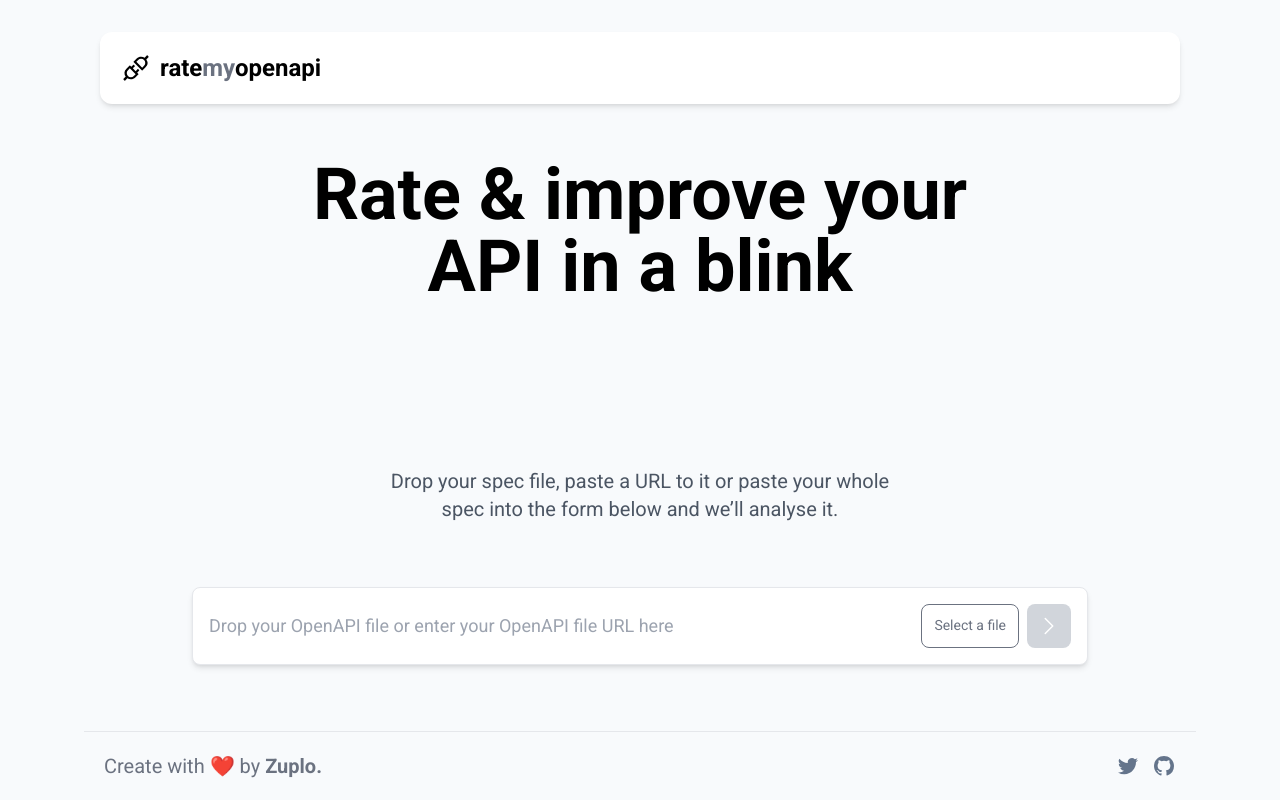
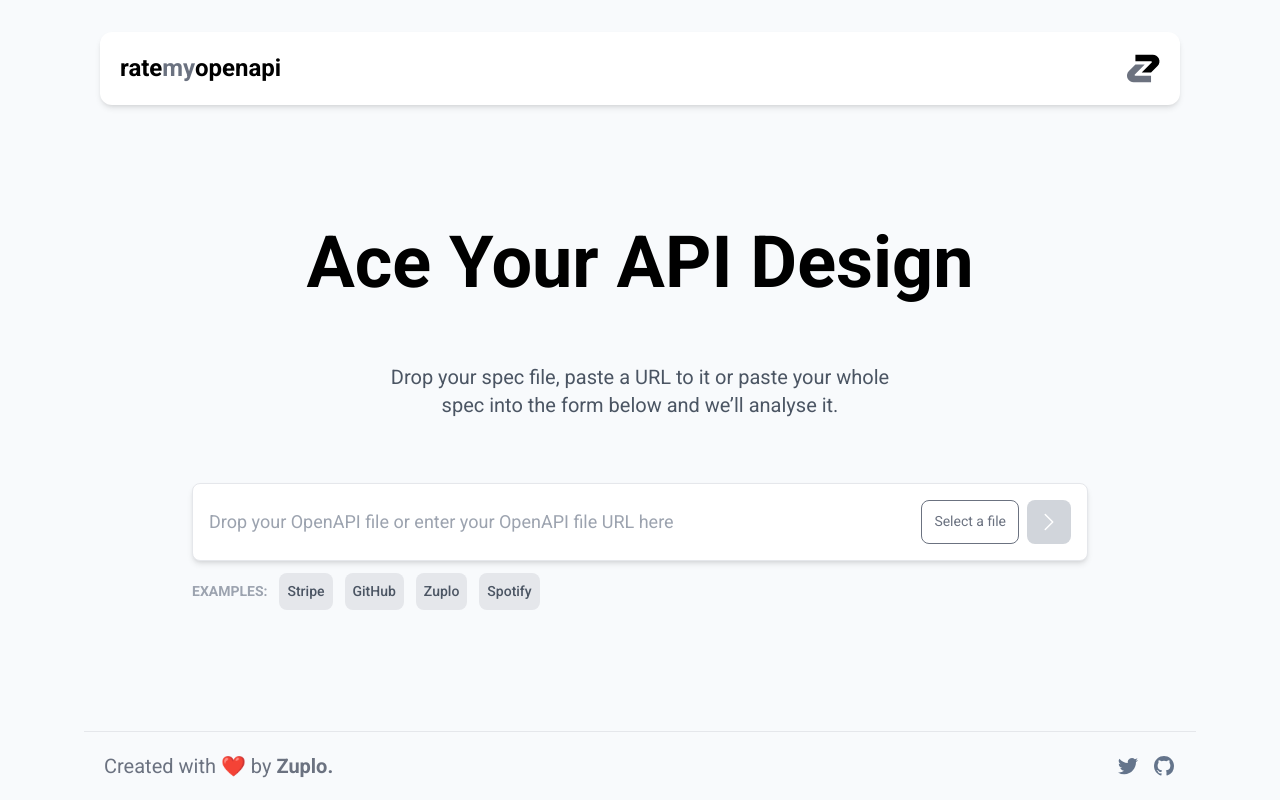
Before and after one commit to zuplo/rate-my-openapi, a Next.js app in the folder apps/web/: page / in a window 1280 px wide. Built offline with nearby package versions, Linux system fonts and the light colour scheme.

Commit message:
address feedback (#97)
* add example APIs

* handle upload error

* change title

* update logo

* typo

* better footer

* remove analyzing text

* remove check if file is uploaded...

```diff
--- a/apps/web/src/app/page.tsx
+++ b/apps/web/src/app/page.tsx
@@ -5,11 +5,10 @@
 import { UploadContextProvider } from "@/contexts/UploadContext";
 
 const HomePage = () => (
-  <main className="flex w-full flex-col items-center justify-center py-4">
-    <h2 className="mb-6 max-w-2xl text-center text-5xl font-bold md:mb-16 md:text-7xl">
-      Rate & improve your API in a blink
+  <main className="flex h-screen w-full flex-col items-center justify-center py-4">
+    <h2 className="mb-16 max-w-2xl text-center text-5xl font-bold md:mb-16 md:text-7xl">
+      Ace Your API Design
     </h2>
-    <AnalyzingText />
     <UploadContextProvider>
       <div className="grid w-full max-w-4xl grid-cols-1">
         <UploadInterface />
--- a/apps/web/src/components/AnalyzingText/index.tsx
+++ b/apps/web/src/components/AnalyzingText/index.tsx
@@ -2,9 +2,6 @@
 
 const AnalyzingText = () => (
   <StepContainer step={3}>
-    <p className="mx-auto mb-2 w-[160px] text-3xl after:inline-block after:w-0 after:animate-ellipsis after:overflow-hidden after:align-bottom after:content-['\2026']">
-      Analyzing
-    </p>
     <p className="mx-auto max-w-md text-center text-xl">
       Your report should be ready in a few minutes. Check your email for the
       link!
--- a/apps/web/src/components/Footer/index.tsx
+++ b/apps/web/src/components/Footer/index.tsx
@@ -2,10 +2,10 @@
 
 export default function Footer() {
   return (
-    <footer className="bottom-0 left-0 right-0">
+    <footer className="relative bottom-0 left-0 right-0">
       <div className="sm:p-2 container mx-auto flex items-center justify-between border-t p-5 text-lg text-gray-500 md:text-xl">
         <div>
-          Create with ❤️ by{" "}
+          Created with ❤️ by{" "}
           <a
             href="https://zuplo.com/"
             target="_blank"
--- a/apps/web/src/components/Header/index.tsx
+++ b/apps/web/src/components/Header/index.tsx
@@ -1,41 +1,16 @@
-import Link from "next/link";
 import LogoIcon from "../LogoIcon";
-
-const LINKS: { title: string; href: string }[] = [
-  // {
-  //   title: "Docs",
-  //   href: "",
-  // },
-  // {
-  //   title: "How it works",
-  //   href: "",
-  // },
-  // {
-  //   title: "Highscores",
-  //   href: "",
-  // },
-  // {
-  //   title: "Github",
-  //   href: "",
-  // },
-];
 
 const Header = () => (
   <header className="px-4 pt-4 md:pt-8">
     <div className="flex justify-between rounded-xl bg-white p-5 shadow-md">
-      <Link href="/" className="flex justify-center">
-        <LogoIcon className="mr-2" />
+      <a href="/" className="flex justify-center">
         <h1 className=" text-2xl font-bold">
           rate<span className="text-gray-500">my</span>openapi
         </h1>
-      </Link>
-      <ul className="grid grid-cols-4 gap-4 text-center font-bold text-gray-600">
-        {LINKS.map((link, i) => (
-          <li key={`${link.title}-${i}`} className="flex items-center">
-            {link.title}
-          </li>
-        ))}
-      </ul>
+      </a>
+      <a href="https://zuplo.com">
+        <LogoIcon height={33} width={33} />
+      </a>
     </div>
   </header>
 );
--- a/apps/web/src/components/LogoIcon/index.tsx
+++ b/apps/web/src/components/LogoIcon/index.tsx
@@ -1,11 +1,19 @@
-const LogoIcon = ({ width = 32, height = 32, className = "" }) => (
+const LogoIcon = ({ width = 35, height = 35, className = "" }) => (
   <svg
     xmlns="http://www.w3.org/2000/svg"
     width={width}
     height={height}
-    className={className}
+    viewBox="0 0 24 24"
+    fill="none"
   >
-    <path d="m28.678 4.65-1.325-1.324a.259.259 0 0 0-.356 0l-2.378 2.378a6.227 6.227 0 0 0-3.503-1.072c-1.6 0-3.2.61-4.422 1.831l-3.185 3.185a.251.251 0 0 0 0 .353L22 18.49c.05.05.113.072.178.072a.264.264 0 0 0 .178-.072l3.185-3.184a6.256 6.256 0 0 0 .76-7.922l2.377-2.378a.255.255 0 0 0 0-.356Zm-4.644 9.154-1.856 1.856-5.837-5.837 1.856-1.857a4.104 4.104 0 0 1 2.919-1.209c1.103 0 2.137.428 2.918 1.21a4.103 4.103 0 0 1 1.21 2.918 4.109 4.109 0 0 1-1.21 2.919Zm-5.943 3.281a.25.25 0 0 0-.353 0l-2.082 2.081-2.822-2.822 2.085-2.084a.25.25 0 0 0 0-.353L13.78 12.77a.25.25 0 0 0-.353 0l-2.084 2.084L10 13.51a.244.244 0 0 0-.178-.072.264.264 0 0 0-.178.072l-3.181 3.185a6.256 6.256 0 0 0-.76 7.921l-2.378 2.378a.251.251 0 0 0 0 .354l1.325 1.325c.05.05.113.072.178.072a.259.259 0 0 0 .178-.072l2.378-2.378a6.227 6.227 0 0 0 3.504 1.071c1.6 0 3.2-.609 4.421-1.83l3.185-3.185a.25.25 0 0 0 0-.353l-1.344-1.344 2.084-2.084a.25.25 0 0 0 0-.354l-1.143-1.13Zm-4.288 6.95a4.106 4.106 0 0 1-2.919 1.21 4.096 4.096 0 0 1-2.918-1.21 4.104 4.104 0 0 1-1.21-2.919c0-1.103.428-2.137 1.21-2.918l1.856-1.857 5.837 5.838-1.856 1.856Z" />
+    <path
+      d="M17.4996 14.8807H10.7145L17.9438 7.6388C18.012 7.57049 18.0584 7.48346 18.0772 7.38874C18.096 7.29402 18.0863 7.19583 18.0495 7.10661C18.0126 7.01738 17.9501 6.94113 17.8699 6.88745C17.7898 6.83378 17.6956 6.80514 17.5992 6.8051H6.11754V2.00036H18.7113C19.6358 1.98909 20.5445 2.24064 21.3321 2.72586C22.1196 3.21108 22.7537 3.91006 23.1607 4.7417C23.5809 5.63114 23.7159 6.6291 23.5473 7.59851C23.3786 8.56792 22.9145 9.46124 22.2186 10.1558L17.4996 14.8807Z"
+      fill="black"
+    />
+    <path
+      d="M6.11759 9.11932H12.903L5.6882 16.3466C5.61889 16.4161 5.57171 16.5047 5.5526 16.601C5.5335 16.6974 5.54335 16.7972 5.58087 16.888C5.61839 16.9788 5.68187 17.0564 5.76338 17.111C5.8449 17.1656 5.94078 17.1948 6.03885 17.1949H17.4881V21.9996H4.90654C3.98203 22.0108 3.07337 21.7592 2.28584 21.274C1.4983 20.7888 0.864192 20.0899 0.457142 19.2583C0.0369623 18.3688 -0.0980297 17.3708 0.070712 16.4014C0.239454 15.432 0.703693 14.5387 1.39959 13.8442L6.11759 9.11932Z"
+      fill="#6C727F"
+    />
   </svg>
 );
 
--- a/apps/web/src/components/UploadInterface/index.tsx
+++ b/apps/web/src/components/UploadInterface/index.tsx
@@ -20,10 +20,22 @@
 import FormError from "../FormError";
 
 const EXAMPLES: { title: string; slug: string }[] = [
-  // {
-  //   title: "Lorem",
-  //   slug: "lorem",
-  // },
+  {
+    title: "Stripe",
+    slug: "9dda3db0-ed13-4563-a144-835d550f63ad",
+  },
+  {
+    title: "GitHub",
+    slug: "7f898483-ba2b-4b17-8278-fc241a6a5c0d",
+  },
+  {
+    title: "Zuplo",
+    slug: "934bc050-9590-4496-9433-73deeec452ff",
+  },
+  {
+    title: "Spotify",
+    slug: "6fab0561-259a-47c0-b21a-16c02b19fede",
+  },
 ];
 
 const UploadInterface = () => {
```
